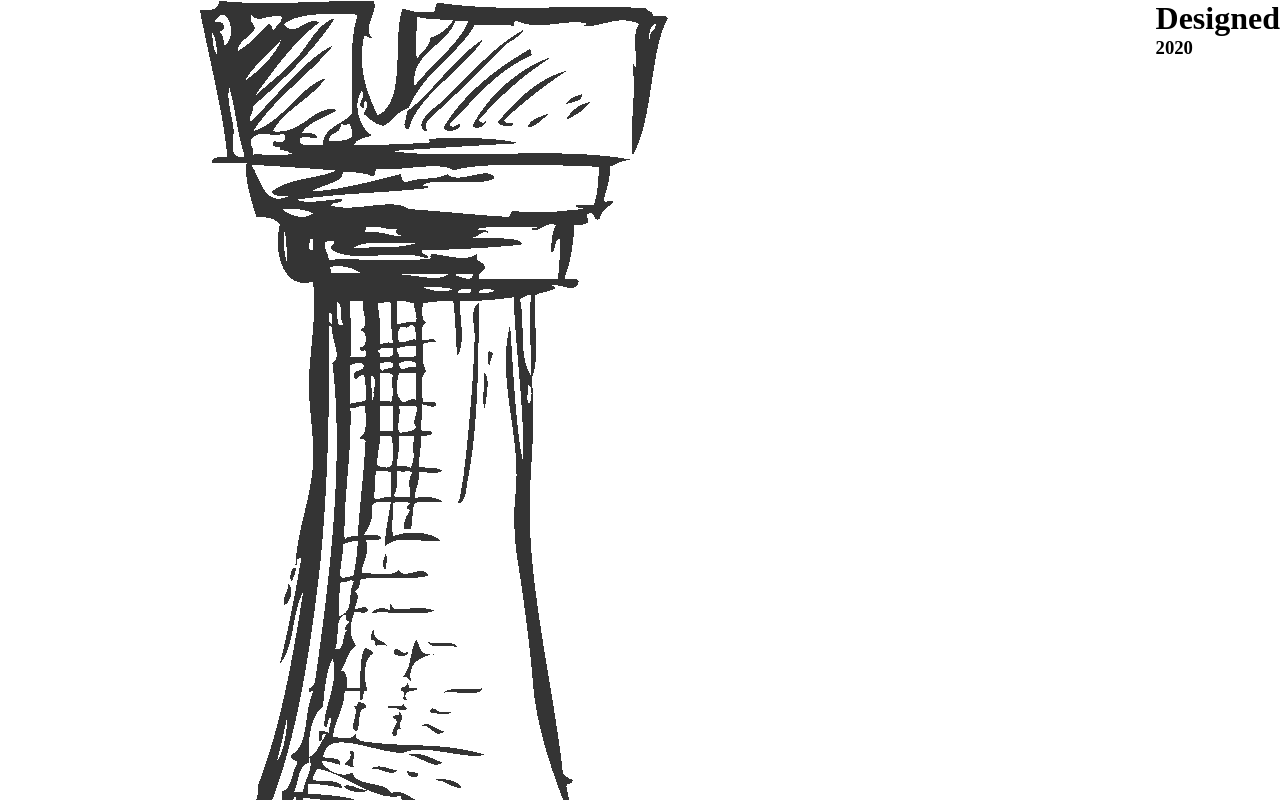
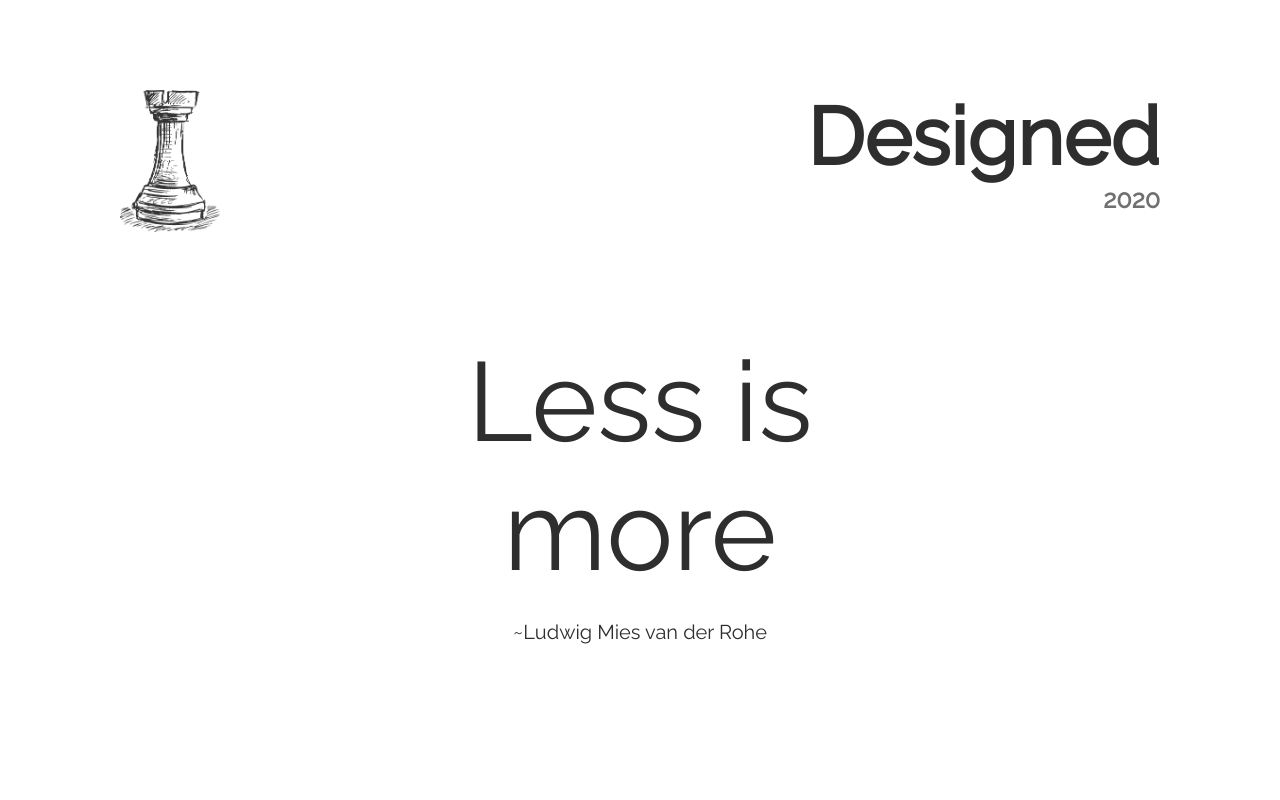
Before and after one commit to mmalak7/mmalak.portfolio.io, a React app: page / in a window 1280 px wide. Shown: the top 800 px of the page. Built offline with nearby package versions, Linux system fonts and the light colour scheme.

Commit message:
Scalable IPAD version configured

```diff
--- a/src/components/HomeComponent/Home.js
+++ b/src/components/HomeComponent/Home.js
@@ -5,7 +5,7 @@ export default function Home() {
     return (
         <div className='home'>
             <h1>
-                <span className='a-0-h1'>
+                <span className='a-0-h1 top'>
                     Less is
                 </span>
             </h1>
--- a/src/stylesheets/layout/Home.scss
+++ b/src/stylesheets/layout/Home.scss
@@ -1,6 +1,6 @@
 .home {
-    // position: relative;
-    padding-top: 120px;
+
+    @include for-phone-only {
         display: flex;
         flex-direction: column;
         width: 100vw;
@@ -8,8 +8,22 @@
         min-height: 80vh;
         height: 80vh;
         overflow: hidden;
+    }
+
+
+    @include for-tablet-portrait-up {
+        display: flex;
+        flex-direction: column;
+        width: 100vw;
+        line-height: 70px;
+        min-height: 80vh;
+        height: 80vh;
+        overflow: hidden;
+    }
 
     h1 {
+
+        @include for-phone-only {
             text-align: center;
             font-family: 'Raleway', sans-serif;
             font-weight: lighter;
@@ -18,7 +32,20 @@
             overflow: hidden;
         }
 
+        @include for-tablet-portrait-up {
+            text-align: center;
+            font-family: 'Raleway', sans-serif;
+            font-weight: lighter;
+            color: #2E2E2E;
+            font-size: 14vh;
+            overflow: hidden;
+            margin: 0 auto;
+        }
+    }
+
     h4 {
+
+        @include for-phone-only {
             font-family: 'Raleway', sans-serif;
             font-weight: lighter;
             margin: 0;
@@ -28,21 +55,65 @@
             overflow: hidden;
         }
 
+
+        @include for-tablet-portrait-up {
+            font-family: 'Raleway', sans-serif;
+            font-weight: lighter;
+            margin: 0;
+            text-align: center;
+            color: #2E2E2E;
+            font-size: 2.5vh;
+            overflow: hidden;
+        }
+
+    }
+
     .a-0-h1 {
+
+        @include for-phone-only {
             display: block;
             -webkit-animation: fade-in-txt 1.4s ease-in-out;
         }
 
+
+        @include for-tablet-portrait-up {
+            vertical-align: middle;
+            line-height: normal;
+            display: block;
+            -webkit-animation: fade-in-txt 1.4s ease-in-out;
+        }
+
+    }
+
+    .top{
+        @include for-phone-only {
+            padding-top: 100px;
+        }
+        @include for-tablet-portrait-up {
+            padding-top: 100px;
+        }
+    }
+
     .a-0-h3 {
+
+        @include for-phone-only {
             display: block;
             -webkit-animation: fade-in-txt 1.8s ease-in-out;
         }
 
-    h3 {
-        display: block;
+
+        @include for-tablet-portrait-up {
+            vertical-align: middle;
+            line-height: normal;
+            display: inline-block;
+            -webkit-animation: fade-in-txt 1.8s ease-in-out;
+        }
+
     }
 
     img {
+
+        @include for-phone-only {
             padding-top: 8rem;
             -webkit-animation:
                 fade-in-img 2s ease-in-out,
@@ -50,4 +121,14 @@
             transform: translateY(75%);
         }
 
+
+        @include for-tablet-portrait-up {
+            padding-top: 8rem;
+            -webkit-animation:
+                fade-in-img 2s ease-in-out,
+                moving 1.8s 2s infinite ease-in-out;
+            transform: translateY(75%);
         }
+    }
+
+}
--- a/src/stylesheets/layout/NavMenu.scss
+++ b/src/stylesheets/layout/NavMenu.scss
@@ -16,14 +16,29 @@
             padding-top: 50px;
             -webkit-animation: fade-in-img 0.9s ease-in-out;
         }
+
+        @include for-tablet-portrait-up {
+            padding-left: 120px;
+            padding-top: 90px;
+            -webkit-animation: fade-in-img 0.9s ease-in-out;
+        }
     }
 
     .topic {
 
         @include for-phone-only {
             padding-right: 50px;
+            padding-top: 50px;
             height: 100%;
-            padding-top: 50px;
+            text-align: right;
+            letter-spacing: normal;
+            overflow: hidden;
+        }
+
+        @include for-tablet-portrait-up {
+            padding-right: 120px;
+            padding-top: 90px;
+            height: 100%;
             text-align: right;
             letter-spacing: normal;
             overflow: hidden;
@@ -39,6 +54,13 @@
                 -webkit-animation: fade-in-txt 1.1s ease-in-out;
             }
 
+            @include for-tablet-portrait-up {
+                margin: 0;
+                color: #2E2E2E;
+                font-size: 6.25vw;
+                font-family: 'Raleway', sans-serif;
+                -webkit-animation: fade-in-txt 1.1s ease-in-out;
+            }
         }
 
         h3 {
@@ -52,6 +74,14 @@
                 -webkit-animation: fade-in-txt 1.2s ease-in-out;
             }
 
+            @include for-tablet-portrait-up {
+                font-family: 'Raleway',
+                    sans-serif;
+                margin: 0;
+                font-size: 25px;
+                color: #707070;
+                -webkit-animation: fade-in-txt 1.2s ease-in-out;
+            }
 
         }
     }
@@ -62,5 +92,10 @@
             width: 60px;
             height: 102px;
         }
+
+        @include for-tablet-portrait-up {
+            width: 100px;
+            height: 142px;
+        }
     }
 }
```
Lines whose indentation alone changed are shown as unchanged.
